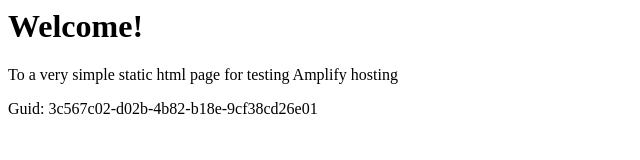
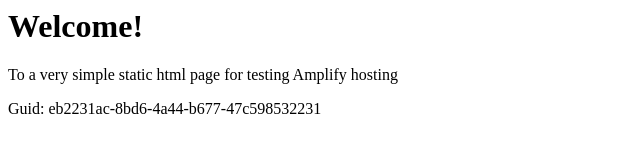
Before and after one commit to aws-aemilia-lhr/Github-PR-Commit-Integration-Test-DoNotTouch-GitHubWebhookPushCanaryTest-v1-prod-eu-west-2, a website: page src/index.html in a window 1280 px wide. Shown: the full height of the page, 0-640 px from the left. Drawn offline with Linux system fonts and the light colour scheme.

Commit message:
commit from integ tests

```diff
--- a/src/index.html
+++ b/src/index.html
@@ -12,6 +12,6 @@
 <body>
     <h1>Welcome!</h1>
     <p>To a very simple static html page for testing Amplify hosting</p>
-    <p>Guid: 3c567c02-d02b-4b82-b18e-9cf38cd26e01</p></body>
+    <p>Guid: eb2231ac-8bd6-4a44-b677-47c598532231</p></body>
 
 </html>
```
